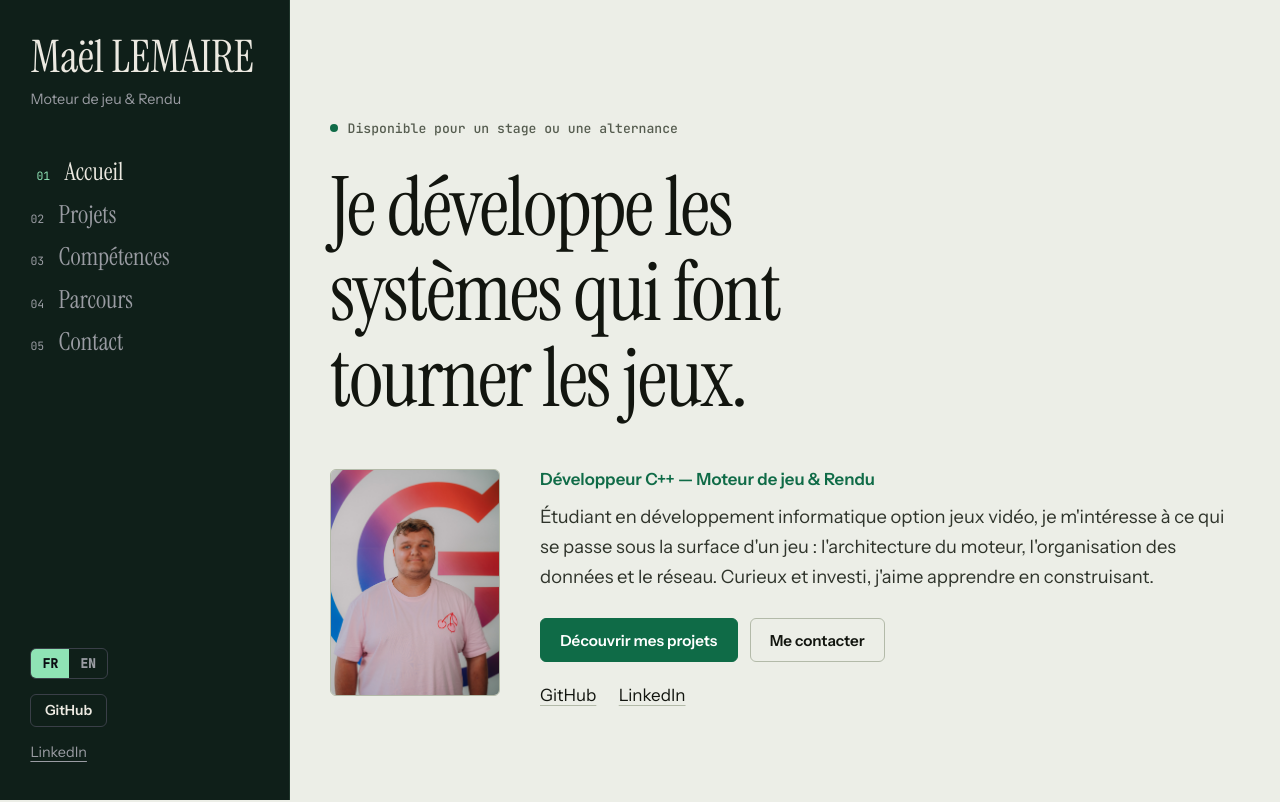
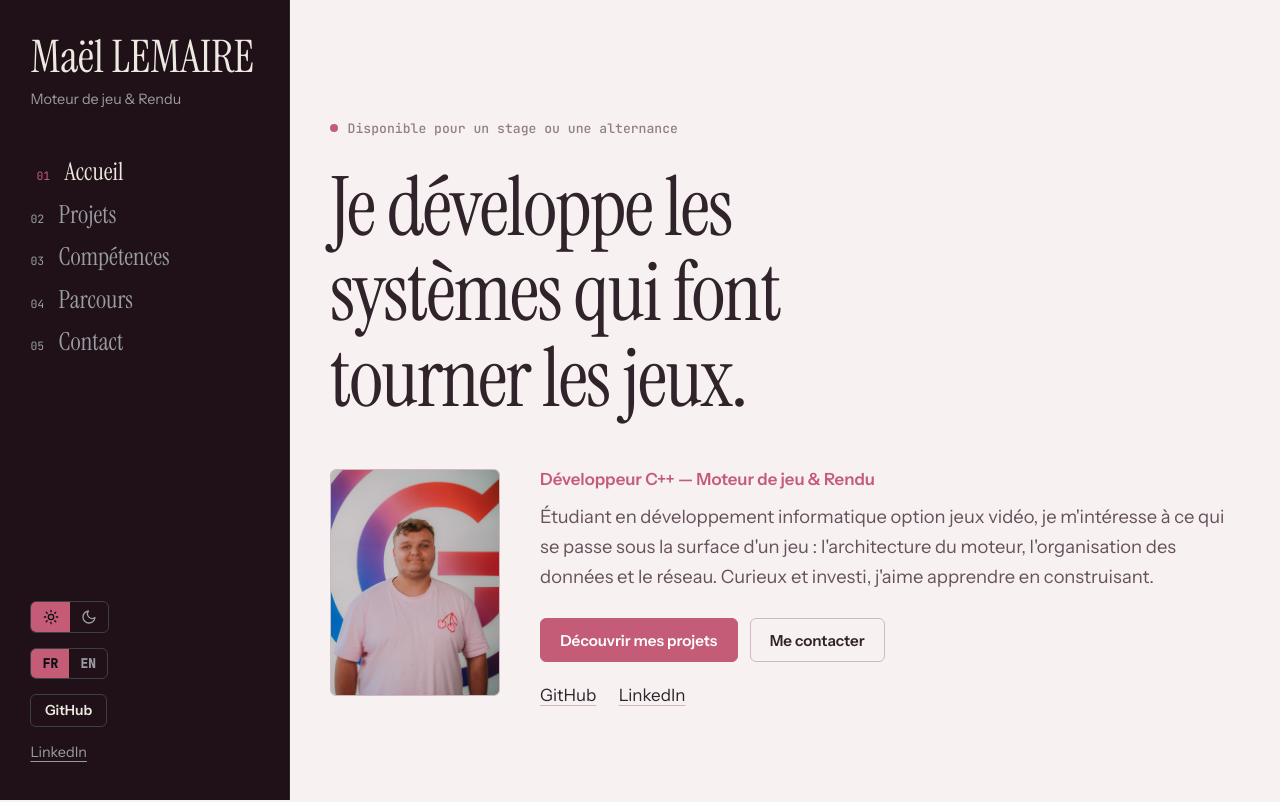
Before and after one commit to maelLEMAIR/portfolio, a plain HTML site: page index.html in a window 1280 px wide. Shown: the top 802 px of the page. Drawn offline with Linux system fonts and the light colour scheme.

Commit message:
[ADD] theme sombre

```diff
--- a/css/style.css
+++ b/css/style.css
@@ -64,9 +64,11 @@ section{padding:clamp(3.5rem,8vw,6rem) 0;border-top:1px solid var(--line-2)}
 .nav :focus-visible{outline-color:var(--rail-accent)}
 .rail-li{font-size:.9rem;color:var(--rail-muted);text-underline-offset:4px}
 .rail-li:hover{color:var(--rail-text)}
-.lang{display:flex;border:1px solid #3a3f48;border-radius:var(--radius);overflow:hidden}
-.lang button{background:none;border:0;color:var(--rail-muted);font:600 .8rem var(--font-mono);padding:.4rem .7rem;cursor:pointer}
-.lang button[aria-pressed="true"]{background:var(--rail-accent);color:#0b0d12}
+.lang,.themes{display:flex;border:1px solid #3a3f48;border-radius:var(--radius);overflow:hidden}
+.lang button,.themes button{background:none;border:0;color:var(--rail-muted);font:600 .8rem var(--font-mono);padding:.4rem .7rem;cursor:pointer}
+.lang button[aria-pressed="true"],.themes button[aria-pressed="true"]{background:var(--rail-accent);color:#0b0d12}
+.themes button{display:grid;place-items:center;padding:.45rem .7rem}
+.themes svg{width:16px;height:16px}
 .menu-btn{display:none}
 
 /* Accueil */
--- a/css/themes.css
+++ b/css/themes.css
@@ -13,6 +13,19 @@
   --rail-bg:#0a0b0d; --rail-accent:#f0b454; --backdrop:rgba(5,5,6,.75);
 }
 
+[data-theme="purple"] {
+  --bg:#100d18; --surface:#1b1527; --surface-2:#29203a; --line:#352a48; --line-2:#514064;
+  --text:#f0eaf7; --muted:#a49aaf; --text-soft:#d4c9df;
+  --accent:#b77aff; --accent-ink:#170a25; --accent-hover:#ca9aff;
+  --rail-bg:#0a0710; --rail-accent:#b77aff; --backdrop:rgba(5,2,10,.8);
+}
+[data-theme="pink"] {
+  --bg:#141012; --surface:#201719; --surface-2:#302125; --line:#3d292e; --line-2:#594047;
+  --text:#f2e9ea; --muted:#aa969a; --text-soft:#d7c5c8;
+  --accent:#e45c70; --accent-ink:#23080e; --accent-hover:#f07889;
+  --rail-bg:#0c080a; --rail-accent:#e45c70; --backdrop:rgba(8,3,5,.8);
+}
+
 /* Vert : fond sauge clair, colonne vert profond */
 [data-theme="forest"]{
   --bg:#eceee7; --surface:#f7f8f3; --surface-2:#dfe3d8; --line:#d3d8cc; --line-2:#b3baa9;
@@ -20,3 +33,38 @@
   --accent:#0f6b47; --accent-ink:#ffffff; --accent-hover:#138a5b;
   --rail-bg:#0f1f19; --rail-line:#1f352b; --rail-accent:#8fe3b5; --backdrop:rgba(8,18,13,.6);
 }
+
+[data-theme="light-blue"] {
+  --bg:#f4f6fa; --surface:#ffffff; --surface-2:#e9edf5; --line:#dce1eb; --line-2:#c4ccda;
+  --text:#202633; --muted:#737e90; --text-soft:#465164;
+  --accent:#3978d4; --accent-ink:#ffffff; --accent-hover:#2866c0;
+  --rail-bg: #14315a; --rail-accent:#3978d4; --backdrop:rgba(20,25,35,.35);
+}
+
+[data-theme="light-orange"] {
+  --bg:#f5f1e9; --surface:#fffdf8; --surface-2:#ebe5d9; --line:#ded6c8; --line-2:#c9beac;
+  --text:#29251f; --muted:#898174; --text-soft:#625b50;
+  --accent:#c58a3c; --accent-ink:#ffffff; --accent-hover:#ad732c;
+  --rail-bg:#ebe5d9; --rail-accent:#c58a3c; --backdrop:rgba(30,25,18,.35);
+}
+
+[data-theme="light-purple"] {
+  --bg:#f5f3fa; --surface:#ffffff; --surface-2:#ebe7f3; --line:#ded8e9; --line-2:#c8bed9;
+  --text:#282333; --muted:#898296; --text-soft:#5c536d;
+  --accent:#8865c9; --accent-ink:#ffffff; --accent-hover:#7450b5;
+  --rail-bg:#ebe7f3; --rail-accent:#8865c9; --backdrop:rgba(25,18,35,.35);
+}
+
+[data-theme="light-green"] {
+  --bg:#eff6f1; --surface:#ffffff; --surface-2:#e0ebe3; --line:#d1e0d5; --line-2:#b7cbbd;
+  --text:#1d2b22; --muted:#788c7e; --text-soft:#4a6050;
+  --accent:#328d65; --accent-ink:#ffffff; --accent-hover:#267650;
+  --rail-bg:#e0ebe3; --rail-accent:#328d65; --backdrop:rgba(12,25,17,.35);
+}
+
+[data-theme="light-pink"] {
+  --bg:#f8f1f2; --surface:#ffffff; --surface-2:#efe2e5; --line:#e5d3d8; --line-2:#d1b8c0;
+  --text:#302329; --muted:#927e85; --text-soft:#66525a;
+  --accent:#c45c78; --accent-ink:#ffffff; --accent-hover:#aa4662;
+  --rail-bg: #1f1117; --rail-accent:#c45c78; --backdrop:rgba(35,15,23,.35);
+}
--- a/index.html
+++ b/index.html
@@ -1,5 +1,5 @@
 <!doctype html>
-<html lang="fr" data-theme="forest">
+<html lang="fr">
 <head>
 <meta charset="utf-8">
 <meta name="viewport" content="width=device-width,initial-scale=1">
@@ -19,6 +19,8 @@
 <link rel="stylesheet" href="css/style.css">
 <link rel="stylesheet" href="css/themes.css">
 <script>document.documentElement.classList.add('js')</script>
+<script src="js/data.js"></script>
+<script>(function(){try{var m=localStorage.getItem('mode');if(m!=='light'&&m!=='dark'){m=MODES.default==='auto'?(matchMedia('(prefers-color-scheme: light)').matches?'light':'dark'):MODES.default}var d=document.documentElement,id=MODES[m];d.dataset.mode=m;if(id==='paper')d.removeAttribute('data-theme');else d.setAttribute('data-theme',id)}catch(e){}})()</script>
 </head>
 <body>
 <a class="skip" href="#main" data-i18n="skip">Aller au contenu</a>
@@ -39,6 +41,14 @@
       </ul>
     </nav>
     <div class="nav-actions">
+      <div class="themes" role="group" data-i18n-aria="themeLabel" aria-label="Thème">
+        <button type="button" data-mode="light" data-i18n-aria="modeLight" aria-label="Thème clair">
+          <svg viewBox="0 0 24 24" fill="none" stroke="currentColor" stroke-width="2" stroke-linecap="round" aria-hidden="true"><circle cx="12" cy="12" r="4"/><path d="M12 2v2M12 20v2M4.9 4.9l1.4 1.4M17.7 17.7l1.4 1.4M2 12h2M20 12h2M4.9 19.1l1.4-1.4M17.7 6.3l1.4-1.4"/></svg>
+        </button>
+        <button type="button" data-mode="dark" data-i18n-aria="modeDark" aria-label="Thème sombre">
+          <svg viewBox="0 0 24 24" fill="none" stroke="currentColor" stroke-width="2" stroke-linecap="round" stroke-linejoin="round" aria-hidden="true"><path d="M21 12.8A9 9 0 1 1 11.2 3a7 7 0 0 0 9.8 9.8z"/></svg>
+        </button>
+      </div>
       <div class="lang" role="group" data-i18n-aria="langLabel" aria-label="Langue">
         <button type="button" data-lang="fr" lang="fr">FR</button>
         <button type="button" data-lang="en" lang="en">EN</button>
@@ -167,8 +177,6 @@
     <div id="dlg-body"></div>
   </div>
 </dialog>
-
-<script src="js/data.js"></script>
 <script src="js/app.js"></script>
 </body>
 </html>
--- a/js/app.js
+++ b/js/app.js
@@ -6,11 +6,13 @@ const esc = s => String(s ?? '').replace(/[&<>"']/g, c => ({ '&': '&amp;', '<':
 
 let lang = 'fr', filter = 'all', openId = null;
 try { const s = localStorage.getItem('lang'); if (s === 'fr' || s === 'en') lang = s; } catch (e) {}
+let mode = document.documentElement.dataset.mode || 'dark';
 const L = v => v == null ? '' : typeof v === 'string' ? v : (v[lang] ?? v.fr ?? '');
 const T = k => (I18N[lang] && I18N[lang][k]) ?? k;
 
 /* Image absente : on la masque, le texte de remplacement derrière reste visible */
 document.addEventListener('error', e => { if (e.target.tagName === 'IMG') e.target.classList.add('broken'); }, true);
+
 
 /* ---------- Médias ---------- */
 function archetypeSVG() {
@@ -135,8 +137,15 @@ function applyI18n() {
   $('#photo').setAttribute('src', SITE.photo);
   $('#year').textContent = new Date().getFullYear();
 }
+
+function applyTheme() {
+  const root = document.documentElement, id = MODES[mode];
+  if (id === 'paper') root.removeAttribute('data-theme'); else root.setAttribute('data-theme', id);
+  $$('.themes button').forEach(b => b.setAttribute('aria-pressed', String(b.dataset.mode === mode)));
+}
+
 function renderAll() {
-  applyI18n(); renderFilters(); renderProjects(); renderSkills(); renderJourney(); renderContact();
+  applyI18n(); applyTheme(); renderFilters(); renderProjects(); renderSkills(); renderJourney(); renderContact();
   if (openId) fillDialog(openId);
   observeReveals();
 }
@@ -169,6 +178,12 @@ $('#grid').addEventListener('click', e => {
   const b = e.target.closest('.open'); if (b) openProject(b.dataset.id);
 });
 $$('.lang button').forEach(b => b.addEventListener('click', () => setLang(b.dataset.lang)));
+
+$$('.themes button').forEach(b => b.addEventListener('click', () => {
+  mode = b.dataset.mode;
+  try { localStorage.setItem('mode', mode); } catch (e) {}
+  applyTheme();
+}));
 
 const nav = $('#nav'), menuBtn = $('#menu-btn');
 const closeMenu = () => { nav.classList.remove('open'); menuBtn.setAttribute('aria-expanded', 'false'); };
--- a/js/data.js
+++ b/js/data.js
@@ -3,6 +3,12 @@
    Les textes bilingues s'écrivent { fr: "...", en: "..." }.
    Un texte identique dans les deux langues peut s'écrire simplement "...".
    ===================================================================== */
+
+const MODES = {
+  light: "light-pink",
+  dark: "pink",
+  default: "auto"
+};
 
 const SITE = {
   name: "Mawel",
@@ -209,7 +215,8 @@ const I18N = {
     mail: "Envoyer un email", copy: "Copier mon email", cv: "Télécharger mon CV",
     copied: "Adresse copiée dans le presse-papiers.", copyFail: "Copie impossible. Adresse :",
     mailSubject: "Stage / alternance – prise de contact",
-    footerNav: "Pied de page", footerRole: "Développeur C++ — Moteur de jeu & Rendu", rights: "Tous droits réservés."
+    footerNav: "Pied de page", footerRole: "Développeur C++ — Moteur de jeu & Rendu", rights: "Tous droits réservés.",
+    themeLabel: "Thème", modeLight: "Thème clair", modeDark: "Thème sombre"
   },
   en: {
     title: "Mawel – C++ Developer, Game Engine & Rendering",
@@ -246,6 +253,7 @@ const I18N = {
     mail: "Send an email", copy: "Copy my email", cv: "Download my résumé",
     copied: "Address copied to the clipboard.", copyFail: "Copy failed. Address:",
     mailSubject: "Internship / apprenticeship – getting in touch",
-    footerNav: "Footer", footerRole: "C++ Developer — Game Engine & Rendering", rights: "All rights reserved."
+    footerNav: "Footer", footerRole: "C++ Developer — Game Engine & Rendering", rights: "All rights reserved.",
+    themeLabel: "Theme", modeLight: "Light theme", modeDark: "Dark theme"
   }
 };
```
